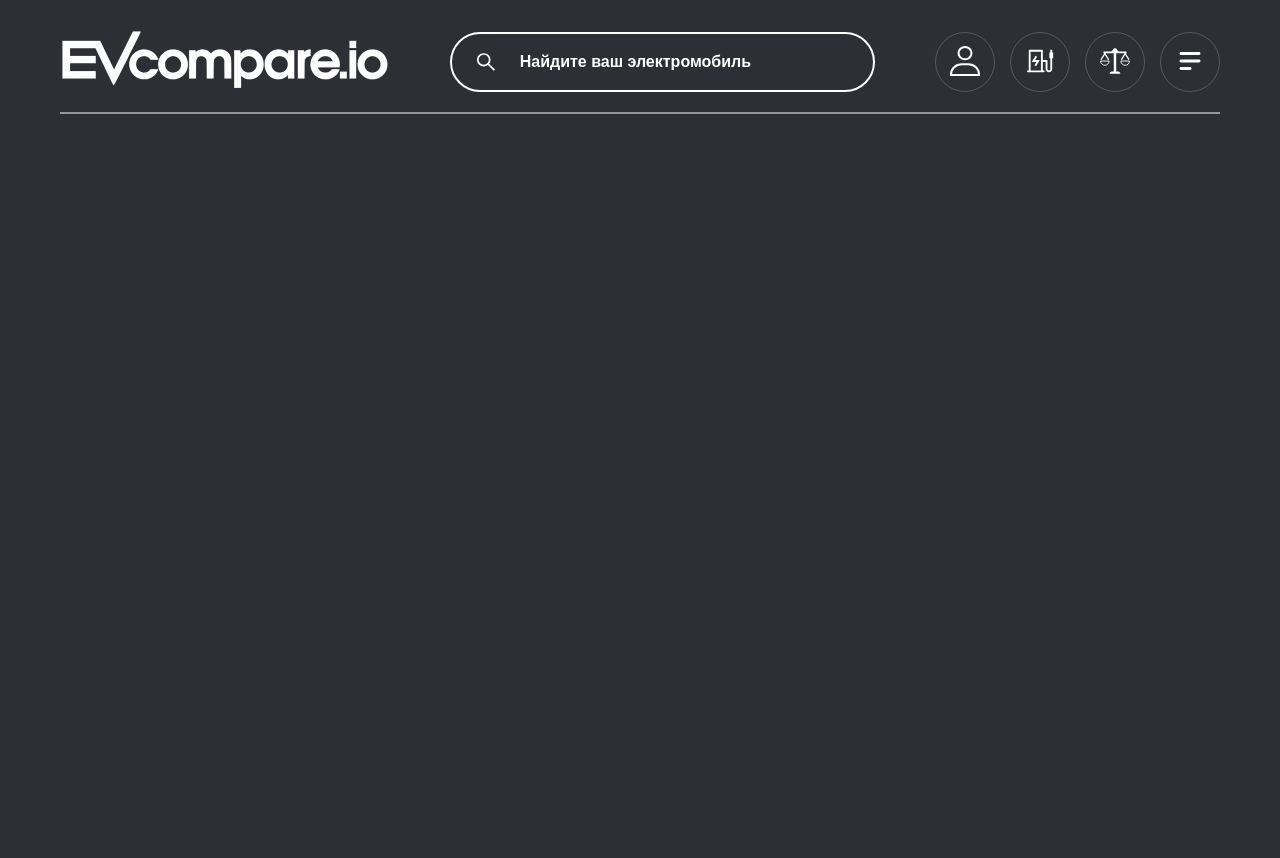
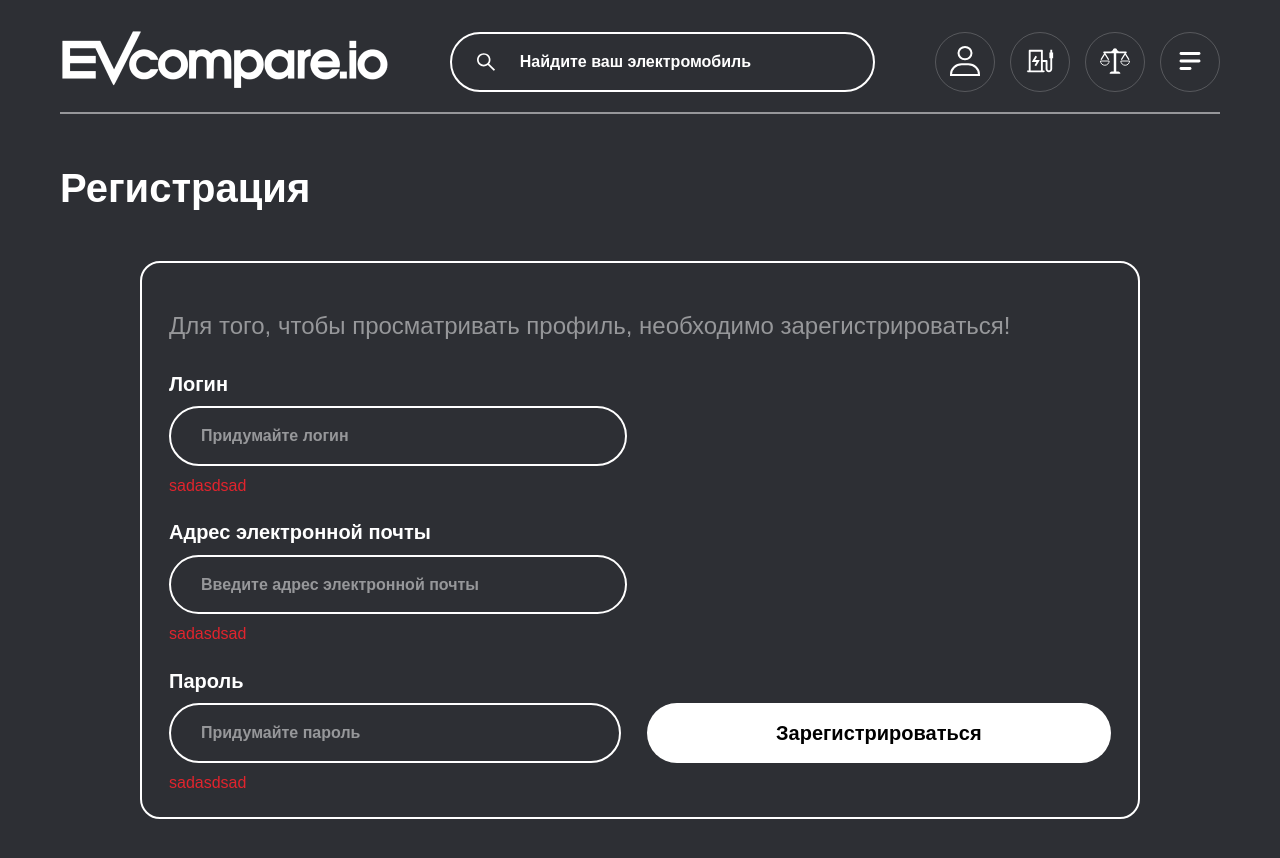
Before and after one commit to lethabry/test-assigment-EVcompare, a React (Vite) app: page /register in a window 1280 px wide. Before the commit this address had no page. Shown: the top 858 px of the page. Before the commit the page ends 800 px from the top, so only its background shows below. Built offline with nearby package versions, Linux system fonts and the light colour scheme.

Commit message:
feat(registration): added component registration

```diff
--- a/src/components/App.tsx
+++ b/src/components/App.tsx
@@ -3,6 +3,7 @@ import { Routes, Route } from 'react-router-dom';
 import { WindowWidthContext } from '../context/windowWidthContext';
 import Header from './Header';
 import MainPage from '../pages/Main';
+import AuthPage from '../pages/Auth';
 
 function App() {
   const [windowWidth, setWindowWidth] = useState(window.innerWidth);
@@ -20,6 +21,7 @@ function App() {
       <Header />
       <Routes>
         <Route path="/" element={<MainPage />}></Route>
+        <Route path="/register" element={<AuthPage />}></Route>
       </Routes>
     </WindowWidthContext.Provider>
   );
--- /dev/null
+++ b/src/components/InputElement.tsx
@@ -0,0 +1,27 @@
+import { IInput } from '../interfaces/interfaces';
+
+const InputElement: React.FC<IInput> = ({
+  inputType,
+  inputName,
+  labelText,
+  inputId,
+  inputPlaceholder,
+}) => {
+  return (
+    <div className="input-element">
+      <label className="input-element__label" htmlFor={inputId}>
+        {labelText}
+      </label>
+      <input
+        type={inputType}
+        name={inputName}
+        id={inputId}
+        className="input-element__input"
+        placeholder={inputPlaceholder}
+      />
+      <span className="input-element__error">sadasdsad</span>
+    </div>
+  );
+};
+
+export default InputElement;
--- /dev/null
+++ b/src/components/Registration.tsx
@@ -0,0 +1,42 @@
+import InputElement from './InputElement';
+
+const Registration: React.FC = () => {
+  return (
+    <section className="registration">
+      <h2 className="registration__title">Регистрация</h2>
+      <form method="submit" className="registration__form">
+        <h3 className="registration__form-title">
+          Для того, чтобы просматривать профиль, необходимо зарегистрироваться!
+        </h3>
+        <InputElement
+          labelText={'Логин'}
+          inputType={'text'}
+          inputName={'userLogin'}
+          inputId={'userLogin'}
+          inputPlaceholder={'Придумайте логин'}
+        />
+        <InputElement
+          labelText={'Адрес электронной почты'}
+          inputType={'email'}
+          inputName={'userEmail'}
+          inputId={'userEmail'}
+          inputPlaceholder={'Введите адрес электронной почты'}
+        />
+        <div className="registration__string">
+          <InputElement
+            labelText={'Пароль'}
+            inputType={'password'}
+            inputName={'userPassword'}
+            inputId={'userPassword'}
+            inputPlaceholder={'Придумайте пароль'}
+          />
+          <button className="registration__form-button" type="submit">
+            Зарегистрироваться
+          </button>
+        </div>
+      </form>
+    </section>
+  );
+};
+
+export default Registration;
--- a/src/index.scss
+++ b/src/index.scss
@@ -8,6 +8,8 @@
 @import './scss/components/news.scss';
 @import './scss/components/newsItem.scss';
 @import './scss/components/pagination.scss';
+@import './scss/components/registration.scss';
+@import './scss/components/inputElement.scss';
 
 :root {
   font-family: 'Montserrat', sans-serif;
--- a/src/pages/Auth.tsx
+++ b/src/pages/Auth.tsx
@@ -0,0 +1,7 @@
+import Registration from '../components/Registration';
+
+const AuthPage: React.FC = () => {
+  return <Registration />;
+};
+
+export default AuthPage;
--- a/src/scss/_variables.scss
+++ b/src/scss/_variables.scss
@@ -3,3 +3,4 @@ $light: #fff;
 $light-min-opacity: rgb(255, 255, 255, 0.2);
 $light-max-opacity: rgb(255, 255, 255, 0.5);
 $active: #e1242d;
+$black: #000;
--- /dev/null
+++ b/src/scss/components/inputElement.scss
@@ -0,0 +1,33 @@
+.input-element {
+  width: calc(50% - 13px);
+  display: flex;
+  flex-direction: column;
+  gap: 10px;
+  margin-bottom: 25px;
+
+  &__label {
+    font-size: 20px;
+    font-weight: 700;
+    line-height: 24.38px;
+  }
+
+  &__input {
+    padding: 18px 30px;
+    font-size: 16px;
+    font-weight: 600;
+    line-height: 19.5px;
+    width: 100%;
+    border-radius: 100px;
+    border: 2px solid $light;
+    &::placeholder {
+      color: $light-max-opacity;
+    }
+  }
+
+  &__error {
+    font-size: 16px;
+    font-weight: 400;
+    line-height: 19.5px;
+    color: $active;
+  }
+}
--- /dev/null
+++ b/src/scss/components/registration.scss
@@ -0,0 +1,44 @@
+.registration {
+  padding: 50px 0 86px;
+
+  &__title {
+    font-size: 40px;
+    font-weight: 700;
+    line-height: 48.76px;
+    margin-bottom: 48px;
+  }
+
+  &__form {
+    padding: 48px 27px 0;
+    max-width: 1000px;
+    margin: auto;
+    border-radius: 20px;
+    border: 2px solid $light;
+
+    &-title {
+      font-size: 24px;
+      font-weight: 400;
+      line-height: 29.26px;
+      color: $light-max-opacity;
+      margin-bottom: 32px;
+    }
+
+    &-button {
+      position: relative;
+      top: 34px;
+      max-height: 60px;
+      width: 50%;
+      padding: 18px 0;
+      font-size: 20px;
+      font-weight: 700;
+      line-height: 24.38px;
+      color: $black;
+      background-color: $light;
+      border-radius: 100px;
+    }
+  }
+  &__string {
+    display: flex;
+    gap: 26px;
+  }
+}
--- /dev/null
+++ b/src/utils/emailRegex.ts
@@ -0,0 +1 @@
+export const EMAIL_REGEX = /^[^\s@]+@[^\s@]+\.[^\s@]+$/;
```
Also changed, not shown: src/hooks/useForm.tsx (added, +46 -0 lines), src/interfaces/interfaces.ts (+8 -0 lines).
